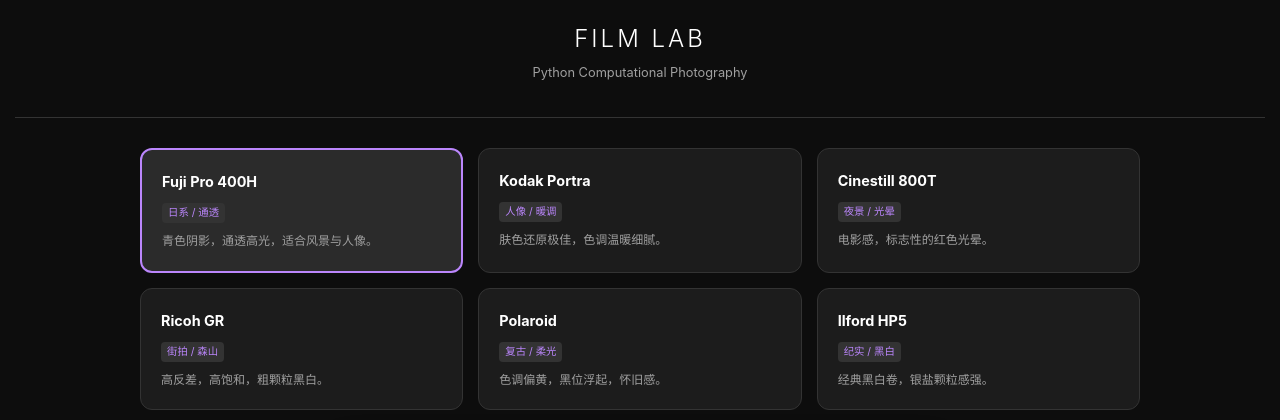
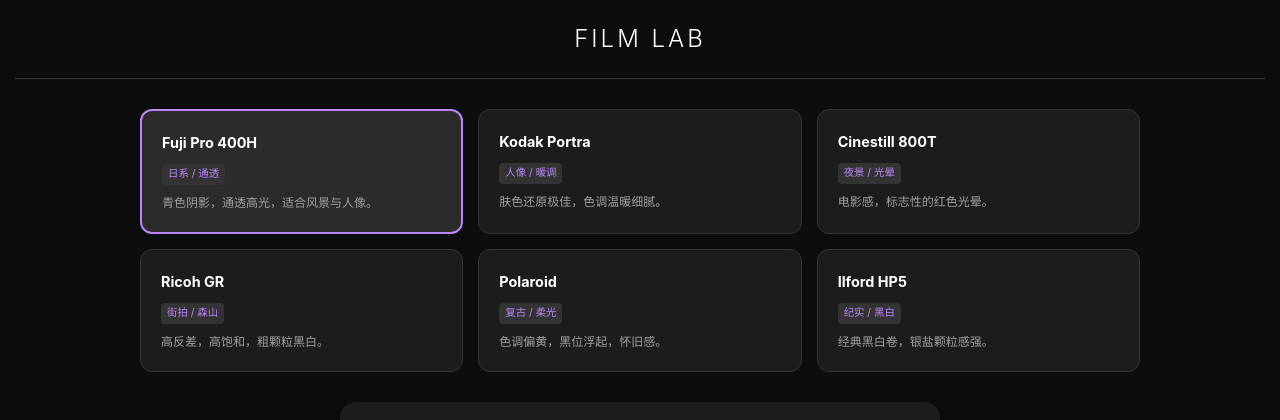
Before and after one commit to leoenchanted/filab, a Flask app: page / in a window 1280 px wide. Shown: the top 420 px of the page. Run offline with Flask 3, Linux system fonts and the light colour scheme.

Commit message:
Update index.html

```diff
--- a/templates/index.html
+++ b/templates/index.html
@@ -225,7 +225,6 @@
 
 <header>
     <h1>Film Lab</h1>
-    <p class="subtitle">Python Computational Photography</p>
 </header>
 
 <div class="film-grid">
```
